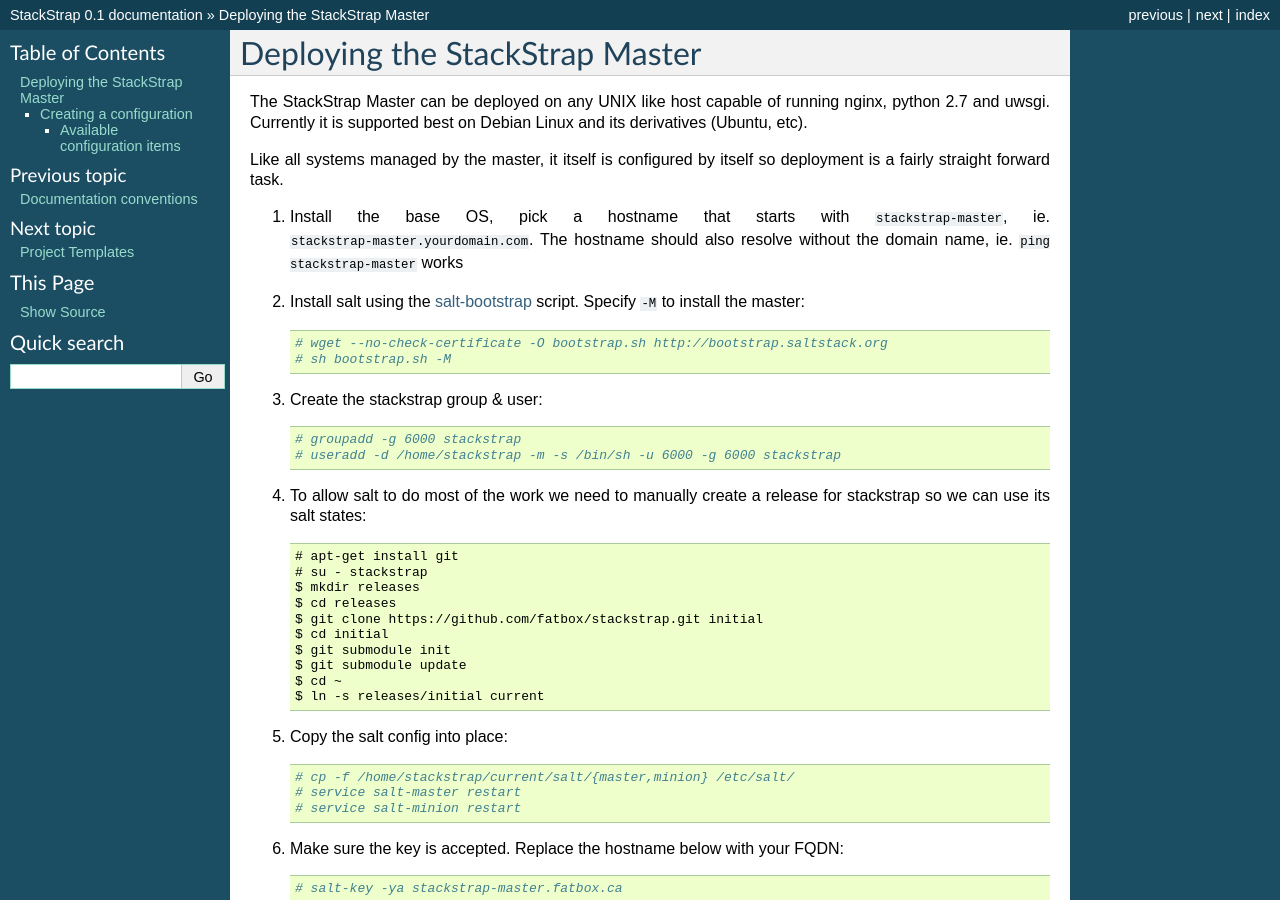
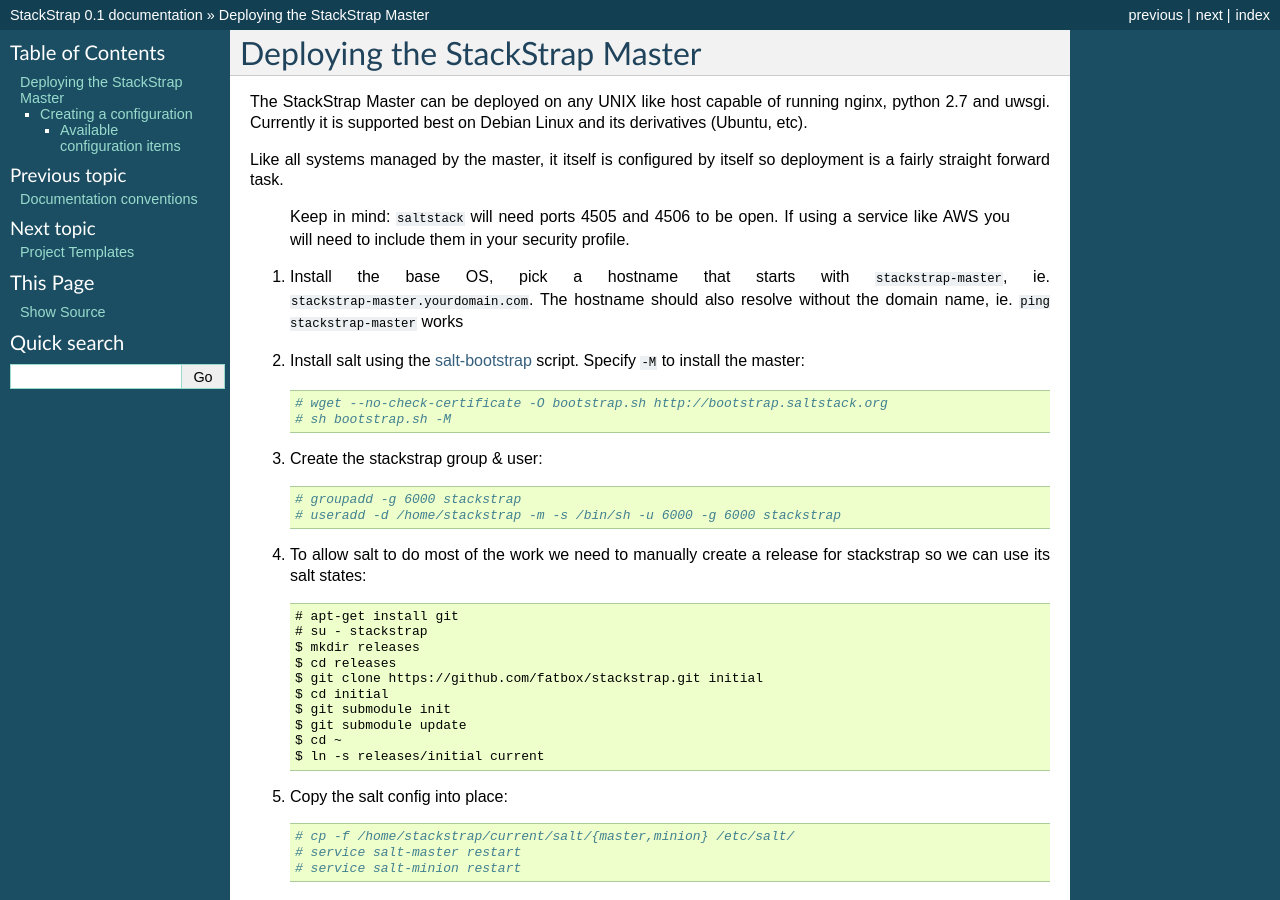
Before and after one commit to stackstrap/stackstrap, a Sphinx documentation site: the page built from docs/deployment.rst, in a window 1280 px wide and 900 px high. Built offline with Sphinx 7.4.7, drawn with Linux system fonts in a browser that asks for light colours.

Commit message:
Added highlights in the docs to call out the use of ports #24

```diff
--- a/docs/deployment.rst
+++ b/docs/deployment.rst
@@ -6,6 +6,12 @@
 
 Like all systems managed by the master, it itself is configured by itself so
 deployment is a fairly straight forward task.
+
+.. highlights::
+
+   Keep in mind: ``saltstack`` will need ports 4505 and 4506 to be open. If using a
+   service like AWS you will need to include them in your security profile.
+
 
 #. Install the base OS, pick a hostname that starts with ``stackstrap-master``,
    ie. ``stackstrap-master.yourdomain.com``. The hostname should also resolve
```
